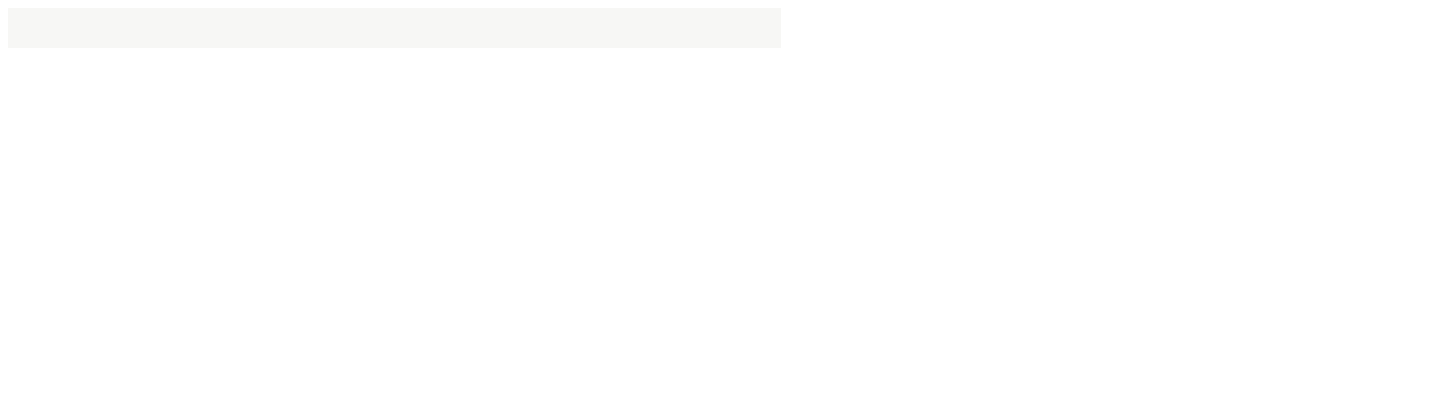
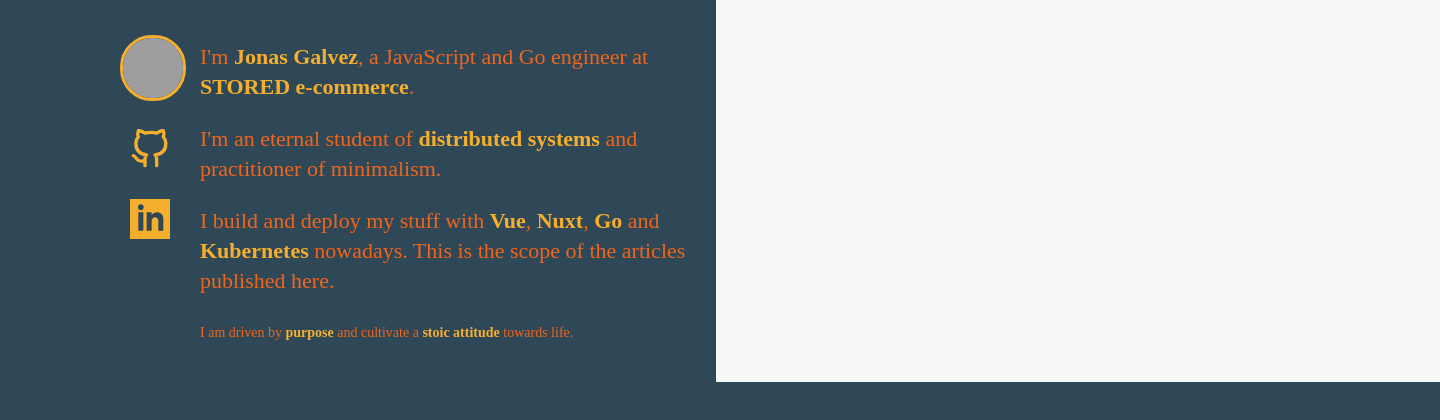
Before and after one commit to galvez/nuxpress, a Nuxt app: page / in a window 1280 px wide. Shown: the top 420 px of the page, 1440 px wide, since content can reach past the window. Built offline with nearby package versions, Linux system fonts and the light colour scheme; grey boxes are pictures that could not be loaded.

Commit message:
Added default layout

```diff
--- /dev/null
+++ b/layouts/default.vue
@@ -0,0 +1,44 @@
+<template>
+  <div class="wrapper">
+    <left-column />
+    <nuxt />
+  </div>
+</template>
+
+<script>
+import LeftColumn from '~/components/LeftColumn'
+export default {
+  components: { LeftColumn }
+}
+</script>
+
+<style>
+body {
+  position: relative;
+  background: #2F4858;
+  width: 1440px;
+  margin: 0 auto;
+}
+.wrapper {
+  display: flex;
+  flex: 1;
+  width: 100%;
+}
+a, a:active, a:visited {
+  color: #F6AE2D;
+  font-weight: 900;
+  text-decoration: none;
+}
+a:hover {
+  color: #F6AE2D !important;
+}
+b {
+  font-weight: 400 !important;
+}
+section {
+  color: #DEC1FF;
+  font-family: 'Fira Sans';
+  font-weight: 300;
+  letter-spacing: 0px;
+}
+</style>
```
